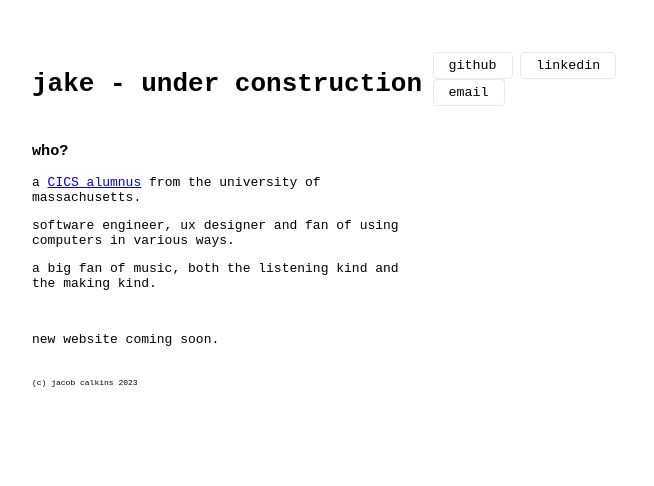
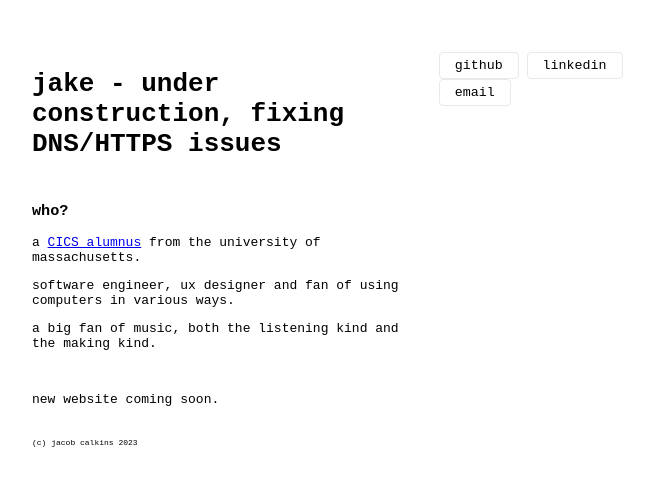
Before and after one commit to JakeCalkins/personal-site, a plain HTML site: page index.html in a window 1280 px wide. Shown: the whole page, without its empty margins (292-946 px from the left). Drawn offline with Linux system fonts and the light colour scheme.

Commit message:
Update index.html

```diff
--- a/index.html
+++ b/index.html
@@ -6,7 +6,7 @@
 <body>
     <div class="grid-container">
         <div class="title">
-            <h1>jake - under construction</h1>
+            <h1>jake - under construction, fixing DNS/HTTPS issues</h1>
         </div>
         <div class="quick-links">
             <a href="https://www.github.com/jakecalkins"><button id="github-icon">github</button></a>
```
